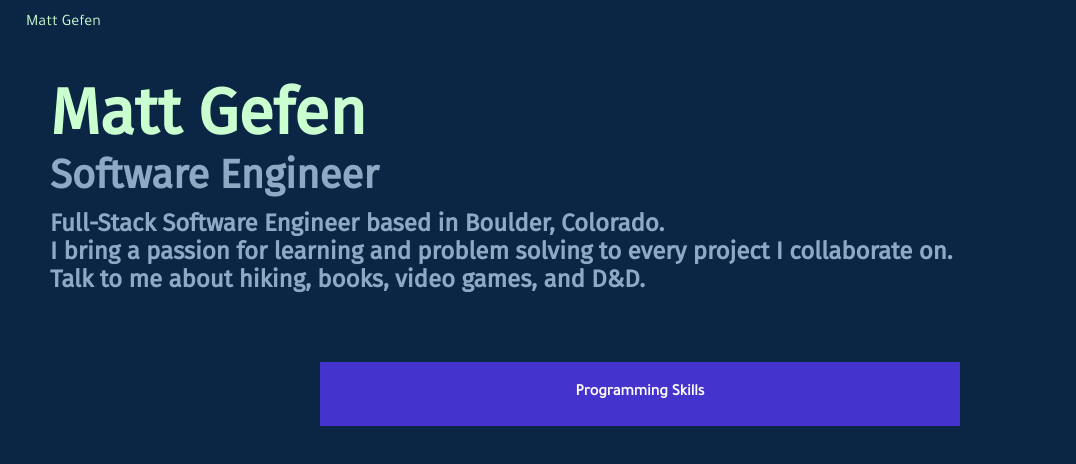
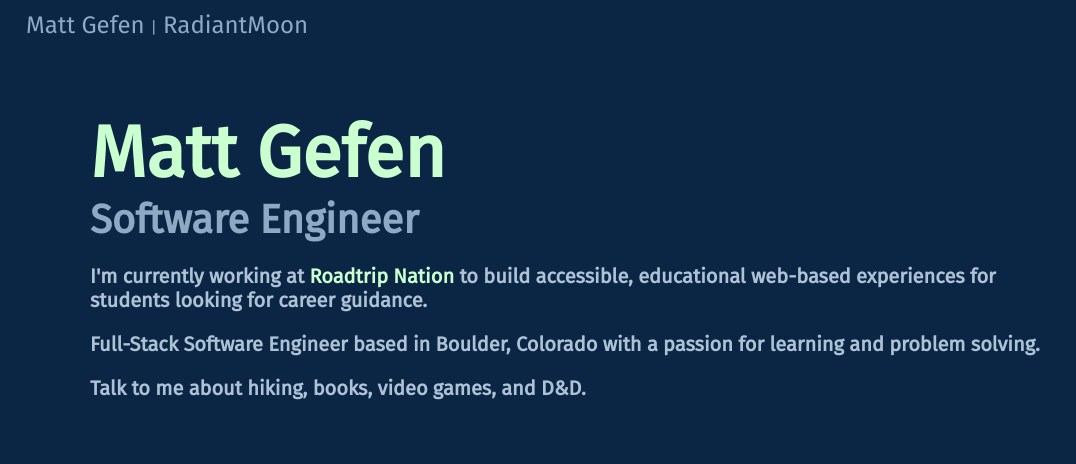
Before and after one commit to matt-gefen/portfolio-application, a React (Create React App) app: page / in a window 1280 px wide. Shown: the top 464 px of the page, without its empty margins (0-1076 px from the left). Built offline with nearby package versions, Linux system fonts and the light colour scheme; a web font is replaced by a local one.

Commit message:
better looking nav and bio with animated link

```diff
--- a/src/components/Landing/Landing.jsx
+++ b/src/components/Landing/Landing.jsx
@@ -62,13 +62,20 @@ const Landing = (props) => {
           <h2 className='subtitle'>
             Software Engineer
           </h2>
-          <p className='bio'>
-            <b>
-              Full-Stack Software Engineer based in Boulder, Colorado.<br></br>
-              I bring a passion for learning and problem solving to every project I collaborate on.<br></br>
-              Talk to me about hiking, books, video games, and D&D.
-            </b>
-          </p>
+          <div className='landing-bio-section'>
+            <p className='bio'>
+              <b>
+                I'm currently working at <a className='par-link' target="_blank" href='https://roadtripnation.com/'>Roadtrip Nation</a> to build accessible, educational web-based experiences
+                for students looking for career guidance.
+              </b>
+            </p>
+            <p className='bio'>
+              <b>Full-Stack Software Engineer based in Boulder, Colorado with a passion for learning and problem solving.</b>
+            </p>
+            <p className='bio'>
+              <b>Talk to me about hiking, books, video games, and D&D.</b>
+            </p>
+          </div>
       </div>
         {/* <div className='headshot-container'>
         <img className='headshot' src={headshot} alt="headshot" />
@@ -107,7 +114,7 @@ const Landing = (props) => {
           </div>
         </div> */}
       </div>
-      <div className='buttonContainer'>
+      {/* <div className='buttonContainer'>
         <motion.button
           onClick={() => setSkillsOpen(isSkillsOpen => !isSkillsOpen)}
           className='subheading'
@@ -140,7 +147,7 @@ const Landing = (props) => {
             <div variants={item}><img className = 'logoskill' src={csslogo} alt='react' /></div>
             <div variants={item}><img className = 'logoskill' src={htmllogo} alt='node.js' /></div>
           </motion.div>
-        </motion.div>
+        </motion.div> */}
         {/* <div className='buttonContainer'>
           <motion.button
           onClick={() => setToolsOpen(isToolsOpen => !isToolsOpen)}
--- a/src/components/Nav/Nav.jsx
+++ b/src/components/Nav/Nav.jsx
@@ -5,13 +5,24 @@ import { NavLink } from 'react-router-dom'
 const Nav = (props) => {
   return (
     <nav className='navbar'>
-      <NavLink to='/'>
-        <button
+      <div className='navbar-left'>
+        <NavLink to='/'>
+          <button
             className='navlink'
-        >
+          >
               Matt Gefen
-        </button>
+          </button>
+          </NavLink>
+          |
+          <NavLink to='/'>
+          <button
+              className='navlink'
+          >
+              RadiantMoon
+          </button>
         </NavLink>
+      </div>
+
       {/* <NavLink to='/projects'>
         <motion.button
             whileHover={{ scale: 1.1 }}
--- a/src/scss/components/Landing.scss
+++ b/src/scss/components/Landing.scss
@@ -7,8 +7,15 @@
   justify-content: center;
 }
 
+.landing-header-section {
+  display: flex;
+  padding-left: 60px;
+  // padding-right: 20px;
+  margin-bottom: 30px;
+}
+
 .landing-title-section {
-  margin-top: 30px;
+  margin-top: 60px;
 }
 
 .skillscontent {
@@ -29,7 +36,7 @@
 .icons-landing {
   display: flex;
   align-items: center;
-  justify-content: center;
+  justify-content: left;
   gap: 20px;
   margin-left: 30px;
 }
@@ -39,22 +46,60 @@
 }
 
 .title {
-  text-align: center;
+  font-size: 4.5rem;
+  text-align: left;
+  margin-left: 30px;
   margin-top: 0px;
   margin-bottom: 0px;
 }
+
 .subtitle {
-  text-align: center;
+  text-align: left;
   margin-top: 0px;
   margin-bottom: 10px;
   color:#8DA9C4;
+  margin-left: 30px;
+  font-size: 2.5rem;
+}
+
+.landing-bio-section {
+  margin-top: 20px;
+  max-width: 85%;
 }
 
 .bio {
   margin-top: 0;
-  margin-left: 10px;
-  margin-right: 10px;
-  color:#8DA9C4;
+  color:#AEC2D5;
+  text-align: left;
+  font-size: 20px;
+  margin-left: 30px;
+  margin-right: 30px;
+}
+
+.par-link {
+  position: relative;
+  color: #CAFFD0;
+  text-decoration: none;
+}
+.par-link:hover {
+  color: #CAFFD0;
+  // text-decoration: underline;
+}
+.par-link::before {
+  content: "";
+  position: absolute;
+  display: block;
+  width: 100%;
+  height: 2px;
+  bottom: 0;
+  left: 0;
+  background-color: #CAFFD0;
+  transform: scaleX(0);
+  transform-origin: top left;
+  transition: transform 0.3s ease;
+}
+.par-link:hover::before {
+  transform: scaleX(1);
 }
 
 // .headshotContainer {
@@ -93,8 +138,8 @@
 }
 
 .logoskill {
-  width: 6rem;
-  height: 6rem;
+  width: 10rem;
+  height: 10rem;
 }
 
 .link {
@@ -112,64 +157,11 @@
 
 @media screen and (min-width: 650px) {
   .title {
-    font-size: 4rem;
+    font-size: 4.5rem;
     text-align: left;
     margin-left: 30px;
     margin-top: 0px;
     margin-bottom: 0px;
   }
-  .subtitle {
-    font-size: 2.5rem;
-    text-align: left;
-    margin-left: 30px;
-    margin-top: 0px;
-  }
-
-  .bio {
-    text-align: left;
-    font-size: 1.5rem;
-    margin-left: 30px;
-    margin-right: 30px;
-  }
-
-  // .headshot-container {
-  //   height: 490px;
-  //   margin-left: 10px;
-  //   margin-right: 10px;
-  //   background-repeat: no-repeat;
-  //   background-size: cover;
-  // }
-
-  .headshot {
-    margin-top: 20px;
-    width:300px;
-    height:300px;
-    // height: 50%;
-    border-radius: 50%;
-    object-fit: cover;
-  }
-  .landing-header-section {
-    display: flex;
-    padding-left: 20px;
-    padding-right: 20px;
-    margin-bottom: 30px;
-  }
-
-  .icons-landing {
-    display: flex;
-    align-items: center;
-    justify-content: left;
-    gap: 20px;
-    margin-left: 30px;
-  }
-
-  .icon-landing {
-    width: 3rem;
-  }
-
-  .logoskill {
-    width: 10rem;
-    height: 10rem;
-  }
 
 }
--- a/src/scss/components/Nav.scss
+++ b/src/scss/components/Nav.scss
@@ -11,17 +11,22 @@
   background-color: #0B2545;
   color: #8DA9C4;}
 
-.navbar a button {
+.navbar button {
   text-decoration: none;
-  color: #CAFFD0;
+  color: #8DA9C4;
   background-color: transparent;
   border: none;
   // color: black;
 }
 
+.navlink:hover {
+  // text-decoration: underline;
+  color:#CAFFD0;
+}
+
 .navlink {
-  font-size: 1rem;
-  font-family: "Tajawal", sans-serif;
+  font-size: 1.5rem;
+  font-family: "Fira Sans", sans-serif;
   background-color: "transparent";
   border: "none"
 }
@@ -33,10 +38,4 @@
     gap: 30px;
     height: fit-content;
   }
-  .navlink {
-    font-size: 1rem;
-    font-family: "Tajawal", sans-serif;
-    background-color: "transparent";
-    border: "none"
-  }
 }
```
